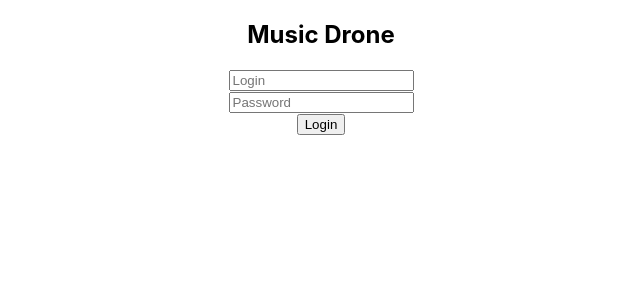
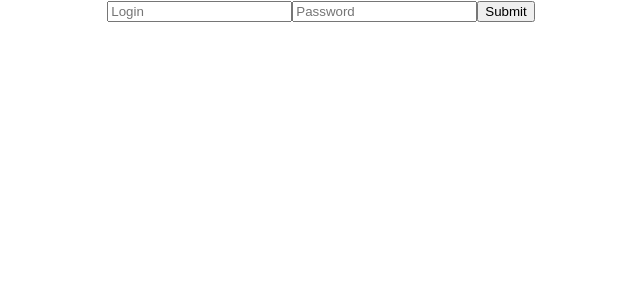
Before and after one commit to Cruciano/music-drone-client, a React (Create React App) app: page /Login in a window 1280 px wide. Shown: the top 300 px of the page, without its empty margins (319-959 px from the left). Built offline with nearby package versions, Linux system fonts and the light colour scheme.

Commit message:
Add RegistrationPage, Login & Registration validations

```diff
--- a/package.json
+++ b/package.json
@@ -6,11 +6,13 @@
     "@testing-library/jest-dom": "^5.16.1",
     "@testing-library/react": "^12.1.2",
     "@testing-library/user-event": "^13.5.0",
+    "formik": "^2.2.9",
     "react": "^17.0.2",
     "react-dom": "^17.0.2",
     "react-router-dom": "^5.3.0",
     "react-scripts": "5.0.0",
-    "web-vitals": "^2.1.2"
+    "web-vitals": "^2.1.2",
+    "yup": "^0.32.11"
   },
   "scripts": {
     "start": "react-scripts start",
--- a/src/App.js
+++ b/src/App.js
@@ -1,13 +1,17 @@
 import './App.css';
-import LoginPage from "./components/LoginPage/LoginPage";
-import {Route} from "react-router-dom";
-import HomePage from "./components/HomePage/HomePage";
+import LoginPage from "./pages/LoginPage/LoginPage";
+import {Route, Switch} from "react-router-dom";
+import HomePage from "./pages/HomePage/HomePage";
+import RegistrationPage from "./pages/RegistrationPage/RegistrationPage";
 
 function App() {
     return (
         <div className="App">
-            <Route exact path="/" component={HomePage}/>
-            <Route exact path="/Login" component={LoginPage}/>
+            <Switch>
+                <Route exact path="/" component={HomePage}/>
+                <Route exact path="/Login" component={LoginPage}/>
+                <Route exact path="/Registration" component={RegistrationPage}/>
+            </Switch>
         </div>
     );
 }
--- a/src/components/LoginPage/LoginPage.js
+++ /dev/null
@@ -1,21 +0,0 @@
-import React from 'react';
-
-const LoginPage = () => {
-    const handleFromSubmit = (e) => {
-        e.preventDefault();
-        this.props.history.push('/');
-    }
-
-    return (
-        <div>
-            <form>
-                <h2>Music Drone</h2>
-                <input type="text" placeholder="Login"/><br/>
-                <input type="password" placeholder="Password"/><br/>
-                <input type="submit" value="Login" onClick={handleFromSubmit}/>
-            </form>
-        </div>
-    );
-};
-
-export default LoginPage;
--- a/src/components/HomePage/HomePage.js
+++ b/src/pages/HomePage/HomePage.js
@@ -5,7 +5,8 @@ const HomePage = () => {
     return (
         <div>
             <h1>Home!!</h1>
-            <NavLink to="/Login">Login</NavLink>
+            <NavLink to="/Registration">Sign up</NavLink><br />
+            <NavLink to="/Login">Sign in</NavLink>
         </div>
     );
 };
--- /dev/null
+++ b/src/pages/LoginPage/LoginPage.js
@@ -0,0 +1,45 @@
+import React from 'react';
+import {Formik, Form, Field} from 'formik';
+import * as Yup from 'yup';
+
+const schema = Yup.object().shape({
+    login: Yup.string()
+        .required('Required'),
+    password: Yup.string()
+        .required('Required'),
+});
+
+const LoginPage = ({history}) => {
+    const handleSubmit = (values, actions) => {
+        actions.setSubmitting(false);
+        actions.resetForm();
+        history.push('/');
+    }
+
+    return (
+        <Formik
+            initialValues={{
+                login: '',
+                password: '',
+            }}
+            validationSchema={schema}
+            onSubmit={(values, actions) => handleSubmit(values, actions)}
+        >
+            {({errors, touched}) => (
+                <Form>
+                    <Field name="login" placeholder="Login"/>
+                    {errors.login && touched.login ? (
+                        <div>{errors.login}</div>
+                    ) : null}
+                    <Field name="password" type="password" placeholder="Password"/>
+                    {errors.password && touched.password ? (
+                        <div>{errors.password}</div>
+                    ) : null}
+                    <button type="submit">Submit</button>
+                </Form>
+            )}
+        </Formik>
+    );
+};
+
+export default LoginPage;
--- /dev/null
+++ b/src/pages/RegistrationPage/RegistrationPage.js
@@ -0,0 +1,65 @@
+import React from 'react';
+import {Formik, Form, Field} from 'formik';
+import * as Yup from 'yup';
+
+const schema = Yup.object().shape({
+    login: Yup.string()
+        .required('Required')
+        .min(2, 'Login must be 2+ characters'),
+    password: Yup.string()
+        .required('Required')
+        .matches(/(?=.*[0-9])/, 'Passwords must have at least one digit (\'0\'-\'9\')')
+        .matches(/(?=.*[^a-zA-Z\d\s:])/, 'Passwords must have at least one non alphanumeric character')
+        .matches(/(?=.*[a-z])/, 'Passwords must have at least one lowercase (\'a\'-\'z\')')
+        .matches(/(?=.*[A-Z])/, 'Passwords must have at least one uppercase (\'A\'-\'Z\')')
+        .matches(/^.{6,}/, 'Passwords must be at least 6 characters'),
+    confirmPassword: Yup.string()
+        .required('Required')
+        .when('password', {
+            is: val => (val && val.length > 0),
+            then: Yup.string().oneOf(
+                [Yup.ref('password')],
+                'Both password must be the same',
+            ),
+        })
+});
+
+const RegistrationPage = ({history}) => {
+    const handleSubmit = (values, actions) => {
+        actions.setSubmitting(false);
+        actions.resetForm();
+        history.push('/');
+    }
+
+    return (
+        <Formik
+            initialValues={{
+                login: '',
+                password: '',
+                confirmPassword: ''
+            }}
+            validationSchema={schema}
+            onSubmit={(values, actions) => handleSubmit(values, actions)}
+        >
+            {({errors, touched}) => (
+                <Form>
+                    <Field name="login" placeholder="Login"/>
+                    {errors.login && touched.login ? (
+                        <div>{errors.login}</div>
+                    ) : null}
+                    <Field name="password" type="password" placeholder="Password"/>
+                    {errors.password && touched.password ? (
+                        <div>{errors.password}</div>
+                    ) : null}
+                    <Field name="confirmPassword" type="password" placeholder="Confirm Password"/>
+                    {errors.confirmPassword && touched.confirmPassword ? (
+                        <div>{errors.confirmPassword}</div>
+                    ) : null}
+                    <button type="submit">Submit</button>
+                </Form>
+            )}
+        </Formik>
+    )
+};
+
+export default RegistrationPage;
```
Also changed, not shown: 1 other file (tests, documents, lock files or other folders).
